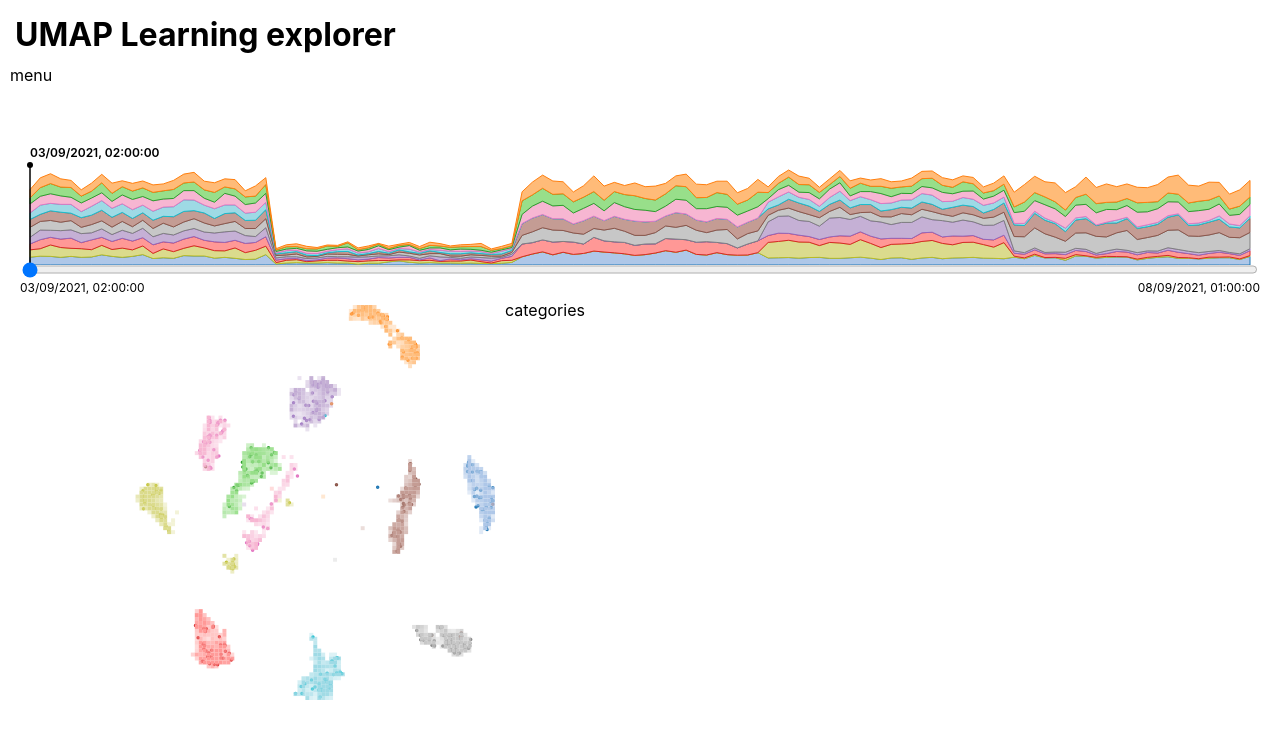
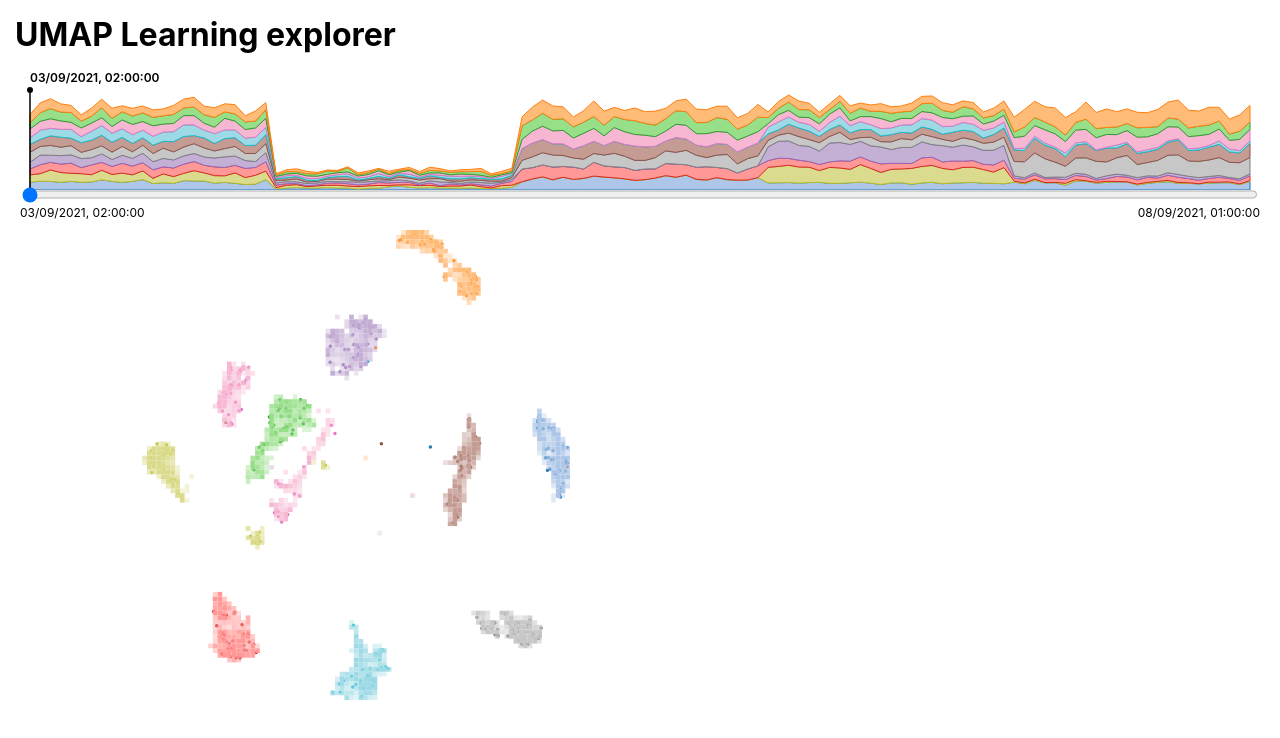
Before and after one commit to adammertel/umap-prediction-visualizer, a React (Create React App) app: page / in a window 1280 px wide. Shown: the top 738 px of the page. Built offline with nearby package versions, Linux system fonts and the light colour scheme.

Commit message:
Update loading message

```diff
--- a/package.json
+++ b/package.json
@@ -15,6 +15,7 @@
     "d3-scale": "^4.0.2",
     "react": "^18.2.0",
     "react-dom": "^18.2.0",
+    "react-loading": "^2.0.3",
     "react-scripts": "5.0.1",
     "recoil": "^0.7.6",
     "sass": "^1.57.1",
--- a/src/app.tsx
+++ b/src/app.tsx
@@ -15,13 +15,16 @@ import {
   useRecoilState,
   useRecoilValue,
 } from "recoil";
-import { SAppH, SAppW } from "./state";
+import { SAppH, SAppW, SDataLoadedLiv, SDataLoadedRef } from "./state";
 
 export const App: React.FunctionComponent<{}> = ({}) => {
   const appRef = useRef<HTMLDivElement | null>(null);
 
   const [appW, setAppW] = useRecoilState(SAppW);
   const [appH, setAppH] = useRecoilState(SAppH);
+
+  const loadedRef = useRecoilValue(SDataLoadedRef);
+  const loadedLiv = useRecoilValue(SDataLoadedLiv);
 
   // handling wrapper
   useEffect(() => {
@@ -37,12 +40,17 @@ export const App: React.FunctionComponent<{}> = ({}) => {
 
   return (
     <div id="app" ref={appRef}>
-      <DataLoader />
-      <Header />
-      <Timeline />
-      <Menu />
-      <Scatter />
-      <Categories />
+      {loadedLiv && loadedRef ? (
+        <>
+          <Header />
+          <Timeline />
+          <Menu />
+          <Scatter />
+          <Categories />
+        </>
+      ) : (
+        <DataLoader />
+      )}
     </div>
   );
 };
--- a/src/containers/categories.tsx
+++ b/src/containers/categories.tsx
@@ -17,8 +17,6 @@ export const Categories: React.FunctionComponent<ICategoriesProps> = ({}) => {
         width: containerSizes.w,
         height: containerSizes.h,
       }}
-    >
-      categories
-    </div>
+    ></div>
   );
 };
--- a/src/containers/dataloader.tsx
+++ b/src/containers/dataloader.tsx
@@ -1,16 +1,27 @@
 import React, { useEffect, useState } from "react";
 import { useRecoilState, useRecoilValue, useSetRecoilState } from "recoil";
-import { SDataLiv, SDataRef, STimeExtent, STimeSelection } from "../state";
+import {
+  SDataLiv,
+  SDataLoadedLiv,
+  SDataLoadedRef,
+  SDataRef,
+  SSizes,
+  STimeExtent,
+  STimeSelection,
+} from "../state";
 import * as d3 from "d3";
+import ReactLoading from "react-loading";
 
 interface IDataLoaderProps {}
 
 export const DataLoader: React.FunctionComponent<IDataLoaderProps> = ({}) => {
-  const [loadedRef, setLoadedRef] = useState<boolean>(false);
-  const [loadedLiv, setLoadedLiv] = useState<boolean>(false);
+  const [loadedRef, setLoadedRef] = useRecoilState(SDataLoadedRef);
+  const [loadedLiv, setLoadedLiv] = useRecoilState(SDataLoadedLiv);
 
   const setDataRef = useSetRecoilState(SDataRef);
   const setDataLiv = useSetRecoilState(SDataLiv);
+
+  const sizes = useRecoilValue(SSizes);
 
   const setTimeSelection = useSetRecoilState(STimeSelection);
 
@@ -68,7 +79,24 @@ export const DataLoader: React.FunctionComponent<IDataLoaderProps> = ({}) => {
       {loadedLiv && loadedRef ? (
         <></>
       ) : (
-        <div className="loader">{"loading data"}</div>
+        <div className="loader">
+          <ReactLoading
+            className="loader-animation"
+            type="bars"
+            color="black"
+            height={sizes.h / 2}
+            width={sizes.w / 2}
+          />
+          <div
+            className="loader-text"
+            style={{
+              marginTop: sizes.h / 6,
+              fontSize: sizes.w / 20,
+            }}
+          >
+            loading data...
+          </div>
+        </div>
       )}
     </div>
   );
--- a/src/containers/menu.tsx
+++ b/src/containers/menu.tsx
@@ -18,8 +18,6 @@ export const Menu: React.FunctionComponent<IMenuProps> = ({}) => {
         width: containerSizes.w,
         height: containerSizes.h,
       }}
-    >
-      menu
-    </div>
+    ></div>
   );
 };
--- a/src/index.scss
+++ b/src/index.scss
@@ -29,7 +29,12 @@ code {
 
 #container-dataloader {
   .loader {
-    font-size: 200px;
+    .loader-animation {
+      margin: 0 auto;
+    }
+    .loader-text {
+      text-align: center;
+    }
   }
 }
 
--- a/src/state.tsx
+++ b/src/state.tsx
@@ -26,6 +26,15 @@ export const SDataRef = atom<IDataPointRef[]>({
 export const SDataLiv = atom<IDataPointLiv[]>({
   key: "dataLiv",
   default: [],
+});
+
+export const SDataLoadedRef = atom<boolean>({
+  key: "dataLoadedRef",
+  default: false,
+});
+export const SDataLoadedLiv = atom<boolean>({
+  key: "dataLoadedLiv",
+  default: false,
 });
 
 export const SDataLivSelected = selector<IDataPointLiv[]>({
@@ -153,7 +162,7 @@ const SIZE_SETTINGS = {
   APP_P: 10,
   HEADER_H: 50,
   TIMELINE_H: 150,
-  MENU_H: 75,
+  MENU_H: 0,
   SCATTER_W: 500,
   CONTAINER_M: 5,
 };
```
Also changed, not shown: 1 other file (tests, documents, lock files or other folders).
